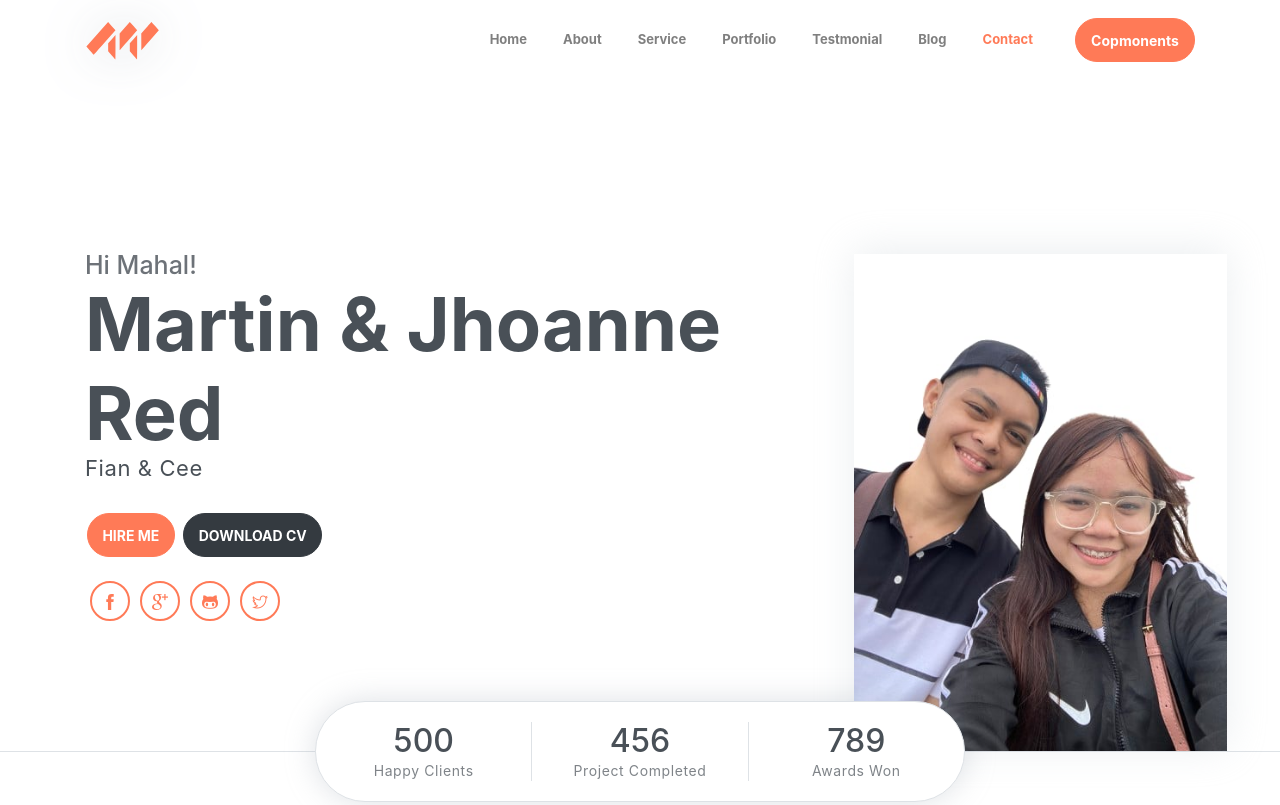
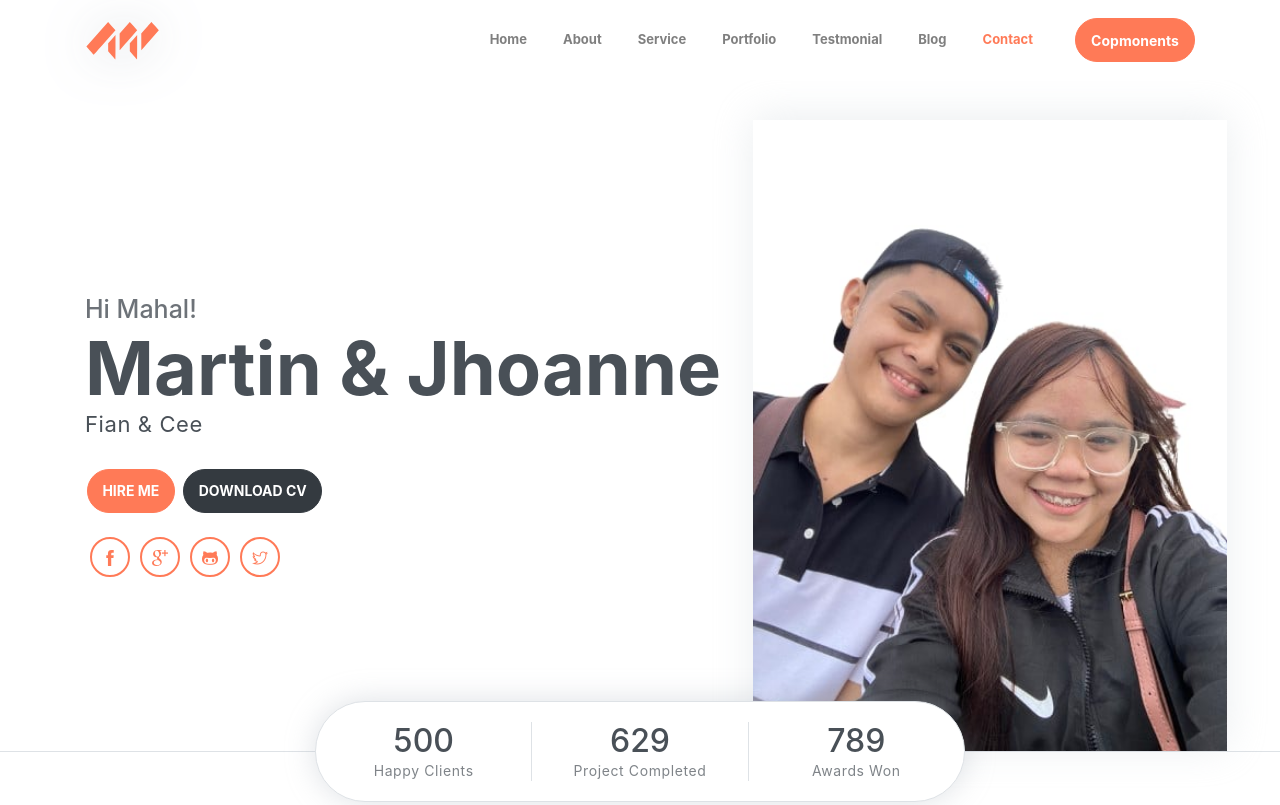
Before and after one commit to CaringalML/fian, a plain HTML site: page index.html in a window 1280 px wide. Shown: the top 805 px of the page. Drawn offline with Linux system fonts and the light colour scheme.

Commit message:
deploy-jhoanne

```diff
--- a/index.html
+++ b/index.html
@@ -58,7 +58,7 @@
         <div class="container">
             <div class="infos">
                 <h6 class="subtitle">Hi Mahal!</h6>
-                <h6 class="title">Martin & Jhoanne Red</h6>
+                <h6 class="title">Martin & Jhoanne</h6>
                 <p>Fian & Cee</p>
 
 
@@ -90,7 +90,7 @@
                 <p>Happy Clients</p>
             </div>
             <div class="widget-item">
-                <h2>456</h2>
+                <h2>629</h2>
                 <p>Project Completed</p>
             </div>
             <div class="widget-item">
```
